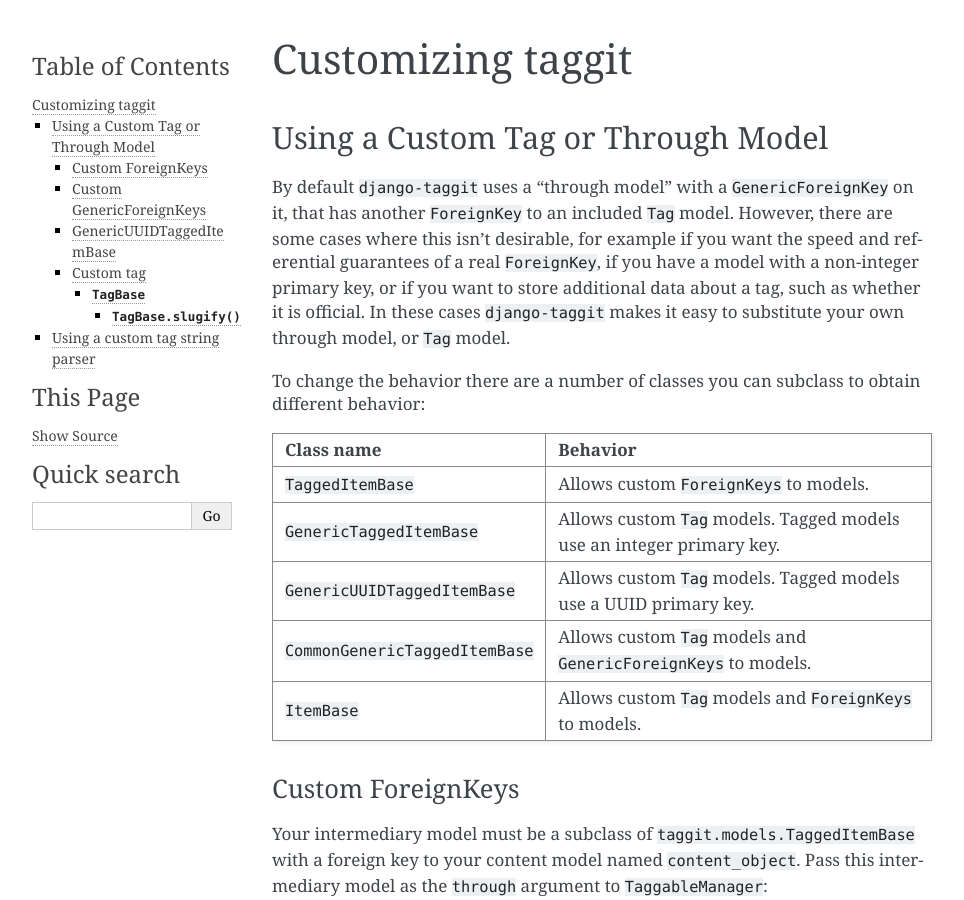
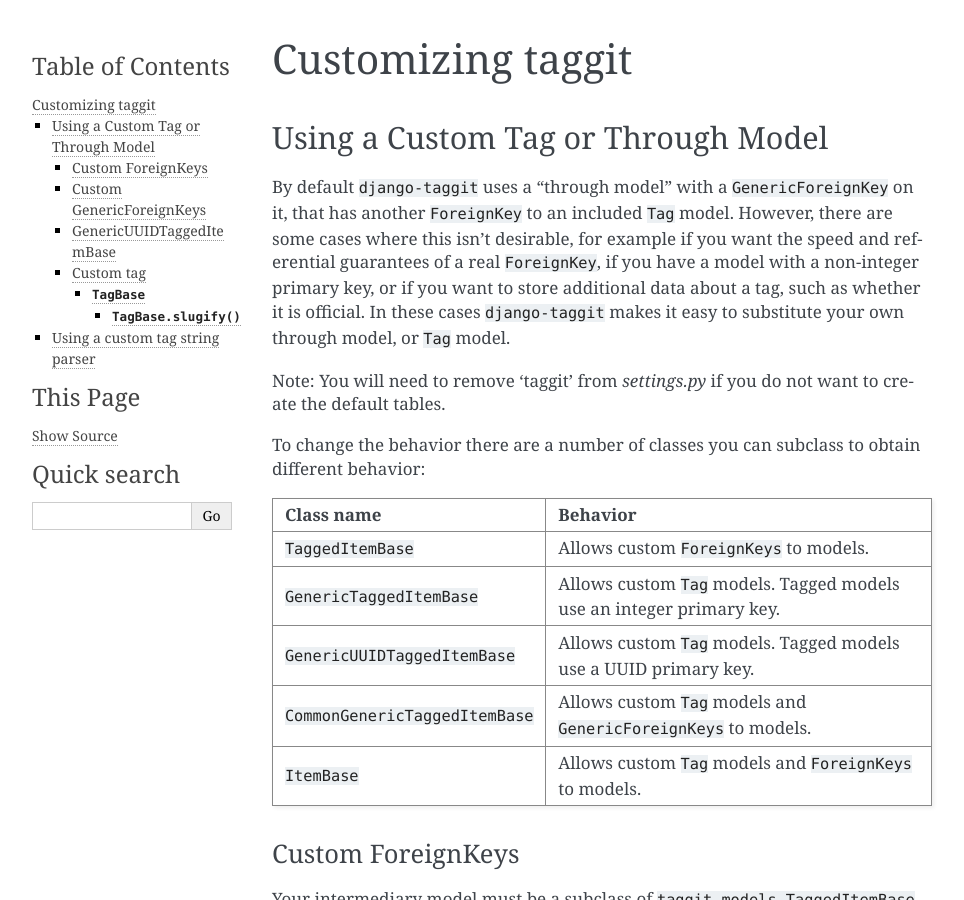
Before and after one commit to jazzband/django-taggit, a Sphinx documentation site: the page built from docs/custom_tagging.rst, in a window 1280 px wide and 900 px high. Shown: the whole window, without its empty margins (148-1112 px from the left). Built offline with Sphinx 7.4.7, drawn with Linux system fonts in a browser that asks for light colours.

Commit message:
Add tip for using custom models
If you are using custom models, having 'taggit' in the installed apps will create database tables you do not need.

```diff
--- a/docs/custom_tagging.rst
+++ b/docs/custom_tagging.rst
@@ -11,6 +11,8 @@
 want to store additional data about a tag, such as whether it is official.  In
 these cases ``django-taggit`` makes it easy to substitute your own through
 model, or ``Tag`` model.
+
+Note: You will need to remove 'taggit' from `settings.py` if you do not want to create the default tables.
 
 To change the behavior there are a number of classes you can subclass to obtain
 different behavior:
```
